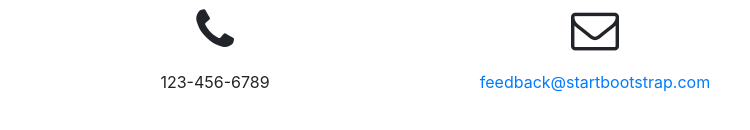
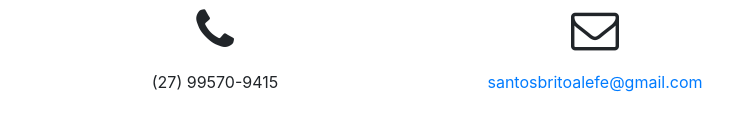
Before and after one commit to AlefeSantos/alefesantos.github.io, a website with bundled scripts: page index.html in a window 1280 px wide. Shown: the part 2238-2368 px from the top of the page, 235-985 px from the left. Built offline with nearby package versions, Linux system fonts and the light colour scheme.

Commit message:
alteracao

```diff
--- a/index.html
+++ b/index.html
@@ -194,12 +194,12 @@
         <div class="row">
           <div class="col-lg-4 ml-auto text-center">
             <i class="fa fa-phone fa-3x mb-3 sr-contact"></i>
-            <p>123-456-6789</p>
+            <p>(27) 99570-9415</p>
           </div>
           <div class="col-lg-4 mr-auto text-center">
             <i class="fa fa-envelope-o fa-3x mb-3 sr-contact"></i>
             <p>
-              <a href="mailto:your-email@your-domain.com">feedback@startbootstrap.com</a>
+              <a href="mailto:your-email@your-domain.com">santosbritoalefe@gmail.com</a>
             </p>
           </div>
         </div>
```
